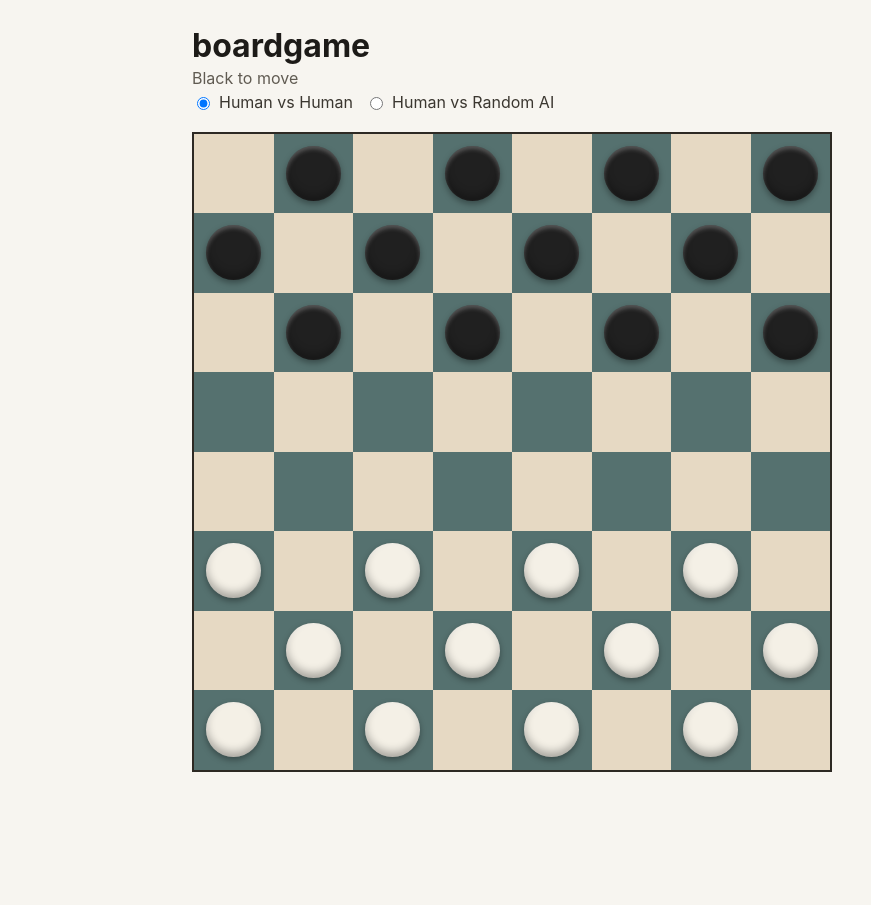
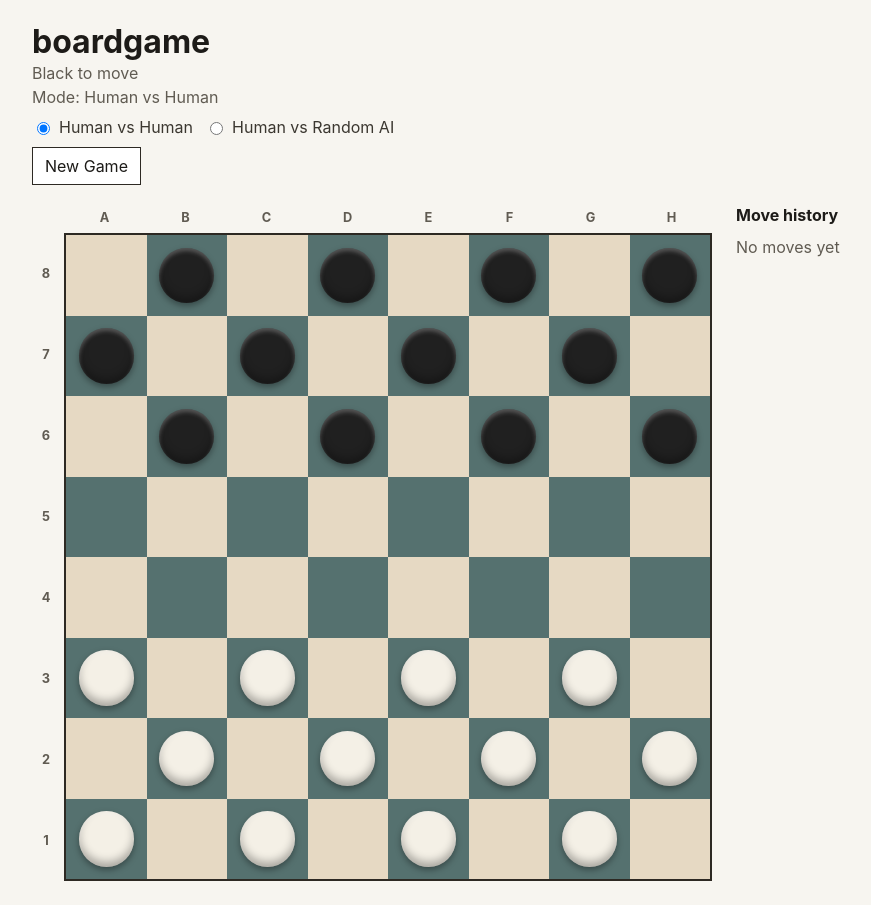
Before and after one commit to pyhak/boardgame, a React (Vite) app: page / in a window 1280 px wide. Shown: the whole page, without its empty margins (88-959 px from the left). Before the commit the page ends 800 px from the top, so only its background shows below. Built offline with nearby package versions, Linux system fonts and the light colour scheme.

Commit message:
Polish checkers game UX

```diff
--- a/src/app/App.tsx
+++ b/src/app/App.tsx
@@ -1,8 +1,10 @@
 import { useEffect, useMemo, useState } from "react";
 import { RandomCheckersAiOpponent } from "../ai/RandomCheckersAiOpponent";
 import { checkersGameService } from "../games/checkers/checkersGameService";
+import type { CheckersMoveRecord } from "../games/checkers/checkersTypes";
 import { BoardView } from "../ui/board/BoardView";
 import { GameStatus } from "../ui/game/GameStatus";
+import { MoveHistory } from "../ui/game/MoveHistory";
 import {
   PlayerControls,
   type GameMode,
@@ -15,6 +17,7 @@ export function App() {
   const [gameState, setGameState] = useState(
     checkersGameService.createInitialState,
   );
+  const [moveHistory, setMoveHistory] = useState<CheckersMoveRecord[]>([]);
   const [gameMode, setGameMode] = useState<GameMode>("human-vs-human");
   const randomAiOpponent = useMemo(() => new RandomCheckersAiOpponent(), []);
   const isRandomAiTurn =
@@ -38,17 +41,12 @@ export function App() {
             return;
           }
 
-          setGameState((latestState) => {
-            if (
-              gameMode !== "human-vs-random-ai" ||
-              latestState.currentPlayer !== "black" ||
-              latestState.winner
-            ) {
-              return latestState;
-            }
-
-            return checkersGameService.applyMove(latestState, move);
-          });
+          const result = checkersGameService.applyMoveWithResult(
+            gameState,
+            move,
+          );
+          setGameState(result.gameState);
+          appendMoveRecord(result.moveRecord);
         });
     }, aiMoveDelayMs);
 
@@ -63,9 +61,25 @@ export function App() {
       return;
     }
 
-    setGameState((currentState) =>
-      checkersGameService.handleSquareClick(currentState, squareIndex),
+    const result = checkersGameService.handleSquareClickWithResult(
+      gameState,
+      squareIndex,
     );
+    setGameState(result.gameState);
+    appendMoveRecord(result.moveRecord);
+  }
+
+  function handleReset() {
+    setGameState(checkersGameService.reset());
+    setMoveHistory([]);
+  }
+
+  function appendMoveRecord(moveRecord: CheckersMoveRecord | null) {
+    if (!moveRecord) {
+      return;
+    }
+
+    setMoveHistory((currentHistory) => [...currentHistory, moveRecord]);
   }
 
   return (
@@ -74,14 +88,21 @@ export function App() {
         <header className="game-header">
           <h1 id="board-title">boardgame</h1>
           <GameStatus statusMessage={gameState.statusMessage} />
-          <PlayerControls mode={gameMode} onModeChange={setGameMode} />
+          <PlayerControls
+            mode={gameMode}
+            onModeChange={setGameMode}
+            onReset={handleReset}
+          />
         </header>
+        <div className="game-layout">
           <BoardView
             board={gameState.board}
             legalTargetIndexes={gameState.legalTargetIndexes}
             selectedSquareIndex={gameState.selectedSquareIndex}
             onSquareClick={handleSquareClick}
           />
+          <MoveHistory moves={moveHistory} />
+        </div>
       </section>
     </main>
   );
--- a/src/app/styles.css
+++ b/src/app/styles.css
@@ -33,7 +33,7 @@ select {
 }
 
 .game-area {
-  width: min(100%, 720px);
+  width: min(100%, 1040px);
   display: grid;
   gap: 20px;
 }
@@ -55,14 +55,76 @@ select {
 }
 
 .player-controls {
+  display: grid;
+  gap: 10px;
+}
+
+.mode-options {
   display: flex;
   flex-wrap: wrap;
   gap: 12px;
 }
 
-.player-controls label {
+.mode-options label {
   display: inline-flex;
   align-items: center;
   gap: 6px;
   color: #3b3730;
 }
+
+.player-controls button {
+  width: fit-content;
+  border: 1px solid #2d2923;
+  background: #ffffff;
+  color: #1d1b18;
+  padding: 8px 12px;
+}
+
+.game-layout {
+  display: grid;
+  grid-template-columns: minmax(0, 680px) minmax(220px, 1fr);
+  gap: 24px;
+  align-items: start;
+}
+
+.move-history {
+  display: grid;
+  gap: 12px;
+}
+
+.move-history h2 {
+  margin: 0;
+  font-size: 1rem;
+}
+
+.move-history p {
+  margin: 0;
+  color: #605b52;
+}
+
+.move-history ol {
+  display: grid;
+  gap: 8px;
+  margin: 0;
+  padding-left: 24px;
+}
+
+.move-history li {
+  display: grid;
+  gap: 2px;
+}
+
+.move-history strong {
+  width: fit-content;
+  border: 1px solid #8b7a22;
+  background: #f7e8a2;
+  color: #1d1b18;
+  font-size: 0.75rem;
+  padding: 2px 6px;
+}
+
+@media (max-width: 820px) {
+  .game-layout {
+    grid-template-columns: 1fr;
+  }
+}
--- a/src/games/checkers/checkersGameService.ts
+++ b/src/games/checkers/checkersGameService.ts
@@ -8,31 +8,55 @@ import {
   getOpponent,
   getWinner,
 } from "./checkersRules";
-import type { CheckersGameState } from "./checkersTypes";
+import type { CheckersGameState, CheckersMoveRecord } from "./checkersTypes";
+
+export interface CheckersMoveResult {
+  gameState: CheckersGameState;
+  moveRecord: CheckersMoveRecord | null;
+}
 
 export interface CheckersGameService {
   createInitialState(): CheckersGameState;
+  reset(): CheckersGameState;
   handleSquareClick(
     gameState: CheckersGameState,
     squareIndex: number,
   ): CheckersGameState;
+  handleSquareClickWithResult(
+    gameState: CheckersGameState,
+    squareIndex: number,
+  ): CheckersMoveResult;
   getLegalMoves(gameState: CheckersGameState): Move[];
   applyMove(gameState: CheckersGameState, move: Move): CheckersGameState;
+  applyMoveWithResult(
+    gameState: CheckersGameState,
+    move: Move,
+  ): CheckersMoveResult;
 }
 
 export const checkersGameService: CheckersGameService = {
   createInitialState: createInitialCheckersGameState,
+  reset: createInitialCheckersGameState,
   handleSquareClick,
+  handleSquareClickWithResult,
   getLegalMoves: getLegalCheckersMoves,
   applyMove: applyCheckersMove,
+  applyMoveWithResult: applyCheckersMoveWithResult,
 };
 
 function handleSquareClick(
   gameState: CheckersGameState,
   squareIndex: number,
 ): CheckersGameState {
+  return handleSquareClickWithResult(gameState, squareIndex).gameState;
+}
+
+function handleSquareClickWithResult(
+  gameState: CheckersGameState,
+  squareIndex: number,
+): CheckersMoveResult {
   if (gameState.winner) {
-    return gameState;
+    return unchanged(gameState);
   }
 
   const square = gameState.board.squares[squareIndex];
@@ -40,14 +64,16 @@ function handleSquareClick(
     square?.piece?.player === gameState.currentPlayer;
 
   if (gameState.selectedSquareIndex === null) {
-    return isCurrentPlayerPiece ? selectSquare(gameState, squareIndex) : gameState;
+    return isCurrentPlayerPiece
+      ? stateOnly(selectSquare(gameState, squareIndex))
+      : unchanged(gameState);
   }
 
   if (isCurrentPlayerPiece) {
-    return selectSquare(gameState, squareIndex);
+    return stateOnly(selectSquare(gameState, squareIndex));
   }
 
-  return applyCheckersMove(gameState, {
+  return applyCheckersMoveWithResult(gameState, {
     from: gameState.selectedSquareIndex,
     to: squareIndex,
   });
@@ -57,20 +83,29 @@ function applyCheckersMove(
   gameState: CheckersGameState,
   move: Move,
 ): CheckersGameState {
+  return applyCheckersMoveWithResult(gameState, move).gameState;
+}
+
+function applyCheckersMoveWithResult(
+  gameState: CheckersGameState,
+  move: Move,
+): CheckersMoveResult {
   if (gameState.winner || !canMovePiece(gameState, move.from)) {
-    return gameState;
+    return unchanged(gameState);
   }
 
   const nextBoard = applyMove(gameState.board, gameState.currentPlayer, move);
 
   if (nextBoard === gameState.board) {
-    return gameState;
+    return unchanged(gameState);
   }
 
+  const moveRecord = createMoveRecord(gameState, nextBoard, move);
   const winner = getWinner(nextBoard);
 
   if (winner) {
     return {
+      gameState: {
         board: nextBoard,
         currentPlayer: gameState.currentPlayer,
         selectedSquareIndex: null,
@@ -78,6 +113,8 @@ function applyCheckersMove(
         forcedPieceSquareIndex: null,
         winner,
         statusMessage: `${formatPlayer(winner)} wins`,
+      },
+      moveRecord,
     };
   }
 
@@ -89,19 +126,25 @@ function applyCheckersMove(
 
   if (continuedCaptures.length > 0) {
     return {
+      gameState: {
         board: nextBoard,
         currentPlayer: gameState.currentPlayer,
         selectedSquareIndex: move.to,
-      legalTargetIndexes: continuedCaptures.map((continuedMove) => continuedMove.to),
+        legalTargetIndexes: continuedCaptures.map(
+          (continuedMove) => continuedMove.to,
+        ),
         forcedPieceSquareIndex: move.to,
         winner: null,
         statusMessage: `${formatPlayer(gameState.currentPlayer)} must continue capturing`,
+      },
+      moveRecord,
     };
   }
 
   const nextPlayer = getOpponent(gameState.currentPlayer);
 
   return {
+    gameState: {
       board: nextBoard,
       currentPlayer: nextPlayer,
       selectedSquareIndex: null,
@@ -109,6 +152,8 @@ function applyCheckersMove(
       forcedPieceSquareIndex: null,
       winner: null,
       statusMessage: `${formatPlayer(nextPlayer)} to move`,
+    },
+    moveRecord,
   };
 }
 
@@ -160,3 +205,48 @@ function canMovePiece(
 function formatPlayer(player: string): string {
   return player === "black" ? "Black" : "White";
 }
+
+function createMoveRecord(
+  previousState: CheckersGameState,
+  nextBoard: CheckersGameState["board"],
+  move: Move,
+): CheckersMoveRecord {
+  const previousPiece = previousState.board.squares[move.from].piece;
+  const nextPiece = nextBoard.squares[move.to].piece;
+
+  return {
+    player: previousState.currentPlayer,
+    from: move.from,
+    to: move.to,
+    captures: findCapturedIndexes(previousState, nextBoard),
+    promotion: previousPiece?.type === "man" && nextPiece?.type === "king",
+  };
+}
+
+function findCapturedIndexes(
+  previousState: CheckersGameState,
+  nextBoard: CheckersGameState["board"],
+): number[] {
+  return previousState.board.squares
+    .filter(
+      (square) =>
+        square.piece?.player !== previousState.currentPlayer &&
+        square.piece !== null &&
+        nextBoard.squares[square.index].piece === null,
+    )
+    .map((square) => square.index);
+}
+
+function unchanged(gameState: CheckersGameState): CheckersMoveResult {
+  return {
+    gameState,
+    moveRecord: null,
+  };
+}
+
+function stateOnly(gameState: CheckersGameState): CheckersMoveResult {
+  return {
+    gameState,
+    moveRecord: null,
+  };
+}
--- a/src/ui/board/BoardView.tsx
+++ b/src/ui/board/BoardView.tsx
@@ -15,7 +15,26 @@ export function BoardView({
   selectedSquareIndex = null,
   onSquareClick,
 }: BoardViewProps) {
+  const fileLabels = Array.from({ length: board.width }, (_, index) =>
+    String.fromCharCode(97 + index),
+  );
+  const rankLabels = Array.from({ length: board.height }, (_, index) =>
+    String(board.height - index),
+  );
+
   return (
+    <div className="board-frame">
+      <div className="board-corner" aria-hidden="true" />
+      <div className="board-file-labels" aria-hidden="true">
+        {fileLabels.map((label) => (
+          <span key={label}>{label}</span>
+        ))}
+      </div>
+      <div className="board-rank-labels" aria-hidden="true">
+        {rankLabels.map((label) => (
+          <span key={label}>{label}</span>
+        ))}
+      </div>
       <div
         className="board"
         role="grid"
@@ -35,5 +54,6 @@ export function BoardView({
           />
         ))}
       </div>
+    </div>
   );
 }
--- a/src/ui/board/board.css
+++ b/src/ui/board/board.css
@@ -1,5 +1,43 @@
+.board-frame {
+  width: min(100%, 680px);
+  display: grid;
+  grid-template-columns: 28px 1fr;
+  grid-template-rows: 24px 1fr;
+  gap: 4px;
+}
+
+.board-corner {
+  grid-column: 1;
+  grid-row: 1;
+}
+
+.board-file-labels {
+  grid-column: 2;
+  grid-row: 1;
+  display: grid;
+  grid-template-columns: repeat(8, 1fr);
+  align-items: center;
+  color: #605b52;
+  font-size: 0.8rem;
+  font-weight: 700;
+  text-align: center;
+  text-transform: uppercase;
+}
+
+.board-rank-labels {
+  grid-column: 1;
+  grid-row: 2;
+  display: grid;
+  grid-template-rows: repeat(8, 1fr);
+  align-items: center;
+  color: #605b52;
+  font-size: 0.8rem;
+  font-weight: 700;
+  text-align: center;
+}
+
 .board {
-  width: min(100%, 640px);
+  width: 100%;
   aspect-ratio: 1;
   display: grid;
   border: 2px solid #2d2923;
@@ -33,12 +71,14 @@
 }
 
 .square-selected::after {
-  border: 3px solid #f1c232;
+  border: 4px solid #f1c232;
+  box-shadow: 0 0 0 3px rgb(29 27 24 / 28%);
 }
 
 .square-legal-target::after {
-  inset: 35%;
+  inset: 31%;
   background: #f1c232;
+  box-shadow: 0 0 0 4px rgb(29 27 24 / 18%);
 }
 
 .piece {
--- /dev/null
+++ b/src/ui/game/MoveHistory.tsx
@@ -0,0 +1,39 @@
+import type { CheckersMoveRecord } from "../../games/checkers/checkersTypes";
+
+interface MoveHistoryProps {
+  moves: CheckersMoveRecord[];
+}
+
+export function MoveHistory({ moves }: MoveHistoryProps) {
+  return (
+    <aside className="move-history" aria-label="Move history">
+      <h2>Move history</h2>
+      {moves.length === 0 ? (
+        <p>No moves yet</p>
+      ) : (
+        <ol>
+          {moves.map((move, index) => (
+            <li key={`${move.player}-${move.from}-${move.to}-${index}`}>
+              <span>{formatPlayer(move.player)}</span>
+              <span>
+                {formatSquare(move.from)} to {formatSquare(move.to)}
+              </span>
+              {move.captures.length > 0 ? <strong>capture</strong> : null}
+              {move.promotion ? <strong>king</strong> : null}
+            </li>
+          ))}
+        </ol>
+      )}
+    </aside>
+  );
+}
+
+function formatPlayer(player: CheckersMoveRecord["player"]): string {
+  return player === "black" ? "Black" : "White";
+}
+
+function formatSquare(index: number): string {
+  const row = Math.floor(index / 8);
+  const column = index % 8;
+  return `${String.fromCharCode(97 + column)}${8 - row}`;
+}
--- a/src/ui/game/PlayerControls.tsx
+++ b/src/ui/game/PlayerControls.tsx
@@ -3,11 +3,18 @@ export type GameMode = "human-vs-human" | "human-vs-random-ai";
 interface PlayerControlsProps {
   mode: GameMode;
   onModeChange: (mode: GameMode) => void;
+  onReset: () => void;
 }
 
-export function PlayerControls({ mode, onModeChange }: PlayerControlsProps) {
+export function PlayerControls({
+  mode,
+  onModeChange,
+  onReset,
+}: PlayerControlsProps) {
   return (
-    <div className="player-controls" aria-label="Game mode">
+    <div className="player-controls">
+      <p>Mode: {formatMode(mode)}</p>
+      <div className="mode-options" aria-label="Game mode">
         <label>
           <input
             checked={mode === "human-vs-human"}
@@ -27,5 +34,13 @@ export function PlayerControls({ mode, onModeChange }: PlayerControlsProps) {
           Human vs Random AI
         </label>
       </div>
+      <button onClick={onReset} type="button">
+        New Game
+      </button>
+    </div>
   );
 }
+
+function formatMode(mode: GameMode): string {
+  return mode === "human-vs-human" ? "Human vs Human" : "Human vs Random AI";
+}
```
Also changed, not shown: src/games/checkers/checkersTypes.ts (+8 -0 lines), 1 other file (tests, documents, lock files or other folders). Lines whose indentation alone changed are shown as unchanged.
